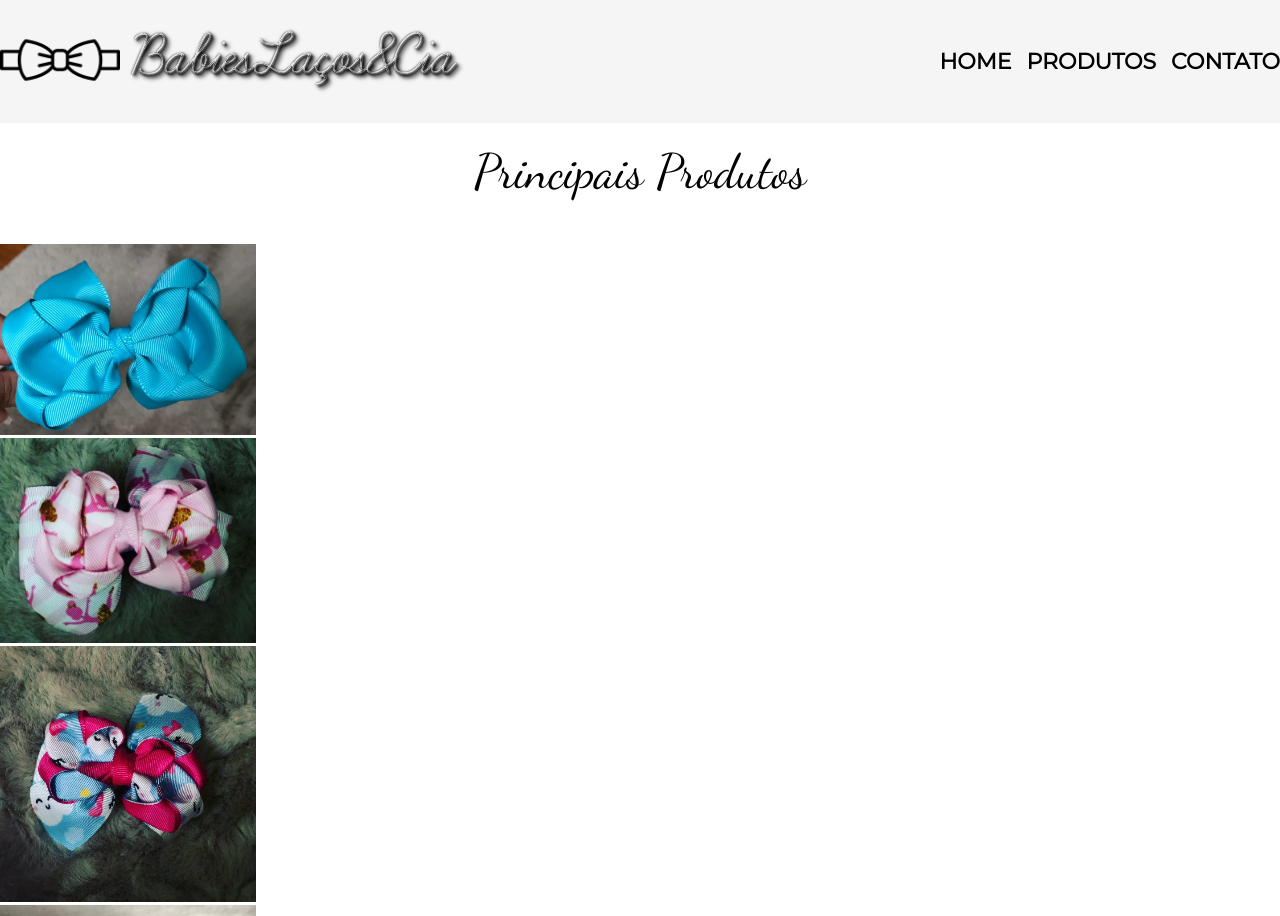
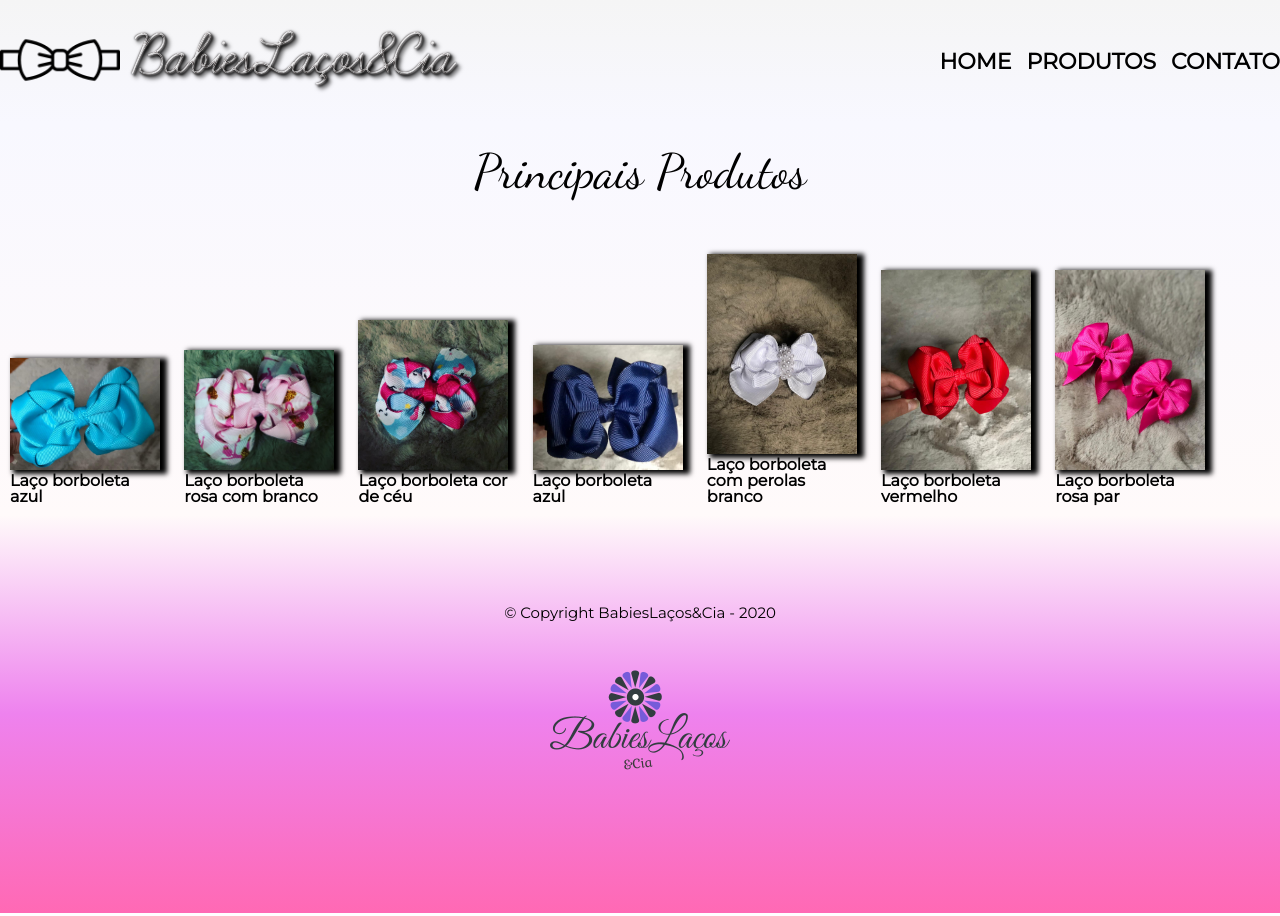
Before and after one commit to FredericoDuarte/FredericoDuarte, a plain HTML site: page ProjectBabiesLaços/produtos.html in a window 1280 px wide. Shown: the top 916 px of the page. Drawn offline with Linux system fonts and the light colour scheme.

Commit message:
Adicionando degrade a pagina de produtos do BabiesLaços&Cia

```diff
--- a/ProjectBabiesLaços/produtos.html
+++ b/ProjectBabiesLaços/produtos.html
@@ -1,5 +1,5 @@
 <!DOCTYPE html>
-<html>
+<html lang="pt-br">
 
 <head>
     <meta charset="UTF-8">
@@ -27,19 +27,42 @@
             </nav>
         </div>
     </header>
+
     <main>
         <h3 class="titulo-principal">Principais Produtos</h3>
-        <div class="produtos-fotos">
-            <ul>
-                <li><img src="./img/Laço01.jpeg"></li>
-                <li><img src="./img/Laço02.jpeg"></li>
-                <li><img src="./img/Laço03.jpeg"></li>
-                <li><img src="./img/Laço04.jpeg"></li>
-                <li><img src="./img/Laço05.jpeg"></li>
-                <li><img src="./img/Laço06.jpeg"></li>
-                <li><img src="./img/Laço07.jpeg"></li>
-            </ul>
+        <div class="box">
+            <img class="foto-lista" src="./img/Laço01.jpeg">
+            <span>Laço borboleta azul</span>
+        </div>
+        <div class="box">
+            <img class="foto-lista" src="./img/Laço02.jpeg">
+            <span>Laço borboleta rosa com branco</span>
+        </div>
+        <div class="box">
+            <img class="foto-lista" src="./img/Laço03.jpeg">
+            <span>Laço borboleta cor de céu</span>
+        </div>
+        <div class="box">
+            <img class="foto-lista" src="/img/Laço04.jpeg">
+            <span>Laço borboleta azul</span>
+        </div>
+        <div class="box">
+            <img class="foto-lista" src="./img/Laço05.jpeg">
+            <span>Laço borboleta com perolas branco</span>
+        </div>
+        <div class="box">
+            <img class="foto-lista" src="./img/Laço06.jpeg">
+            <span>Laço borboleta vermelho</span>
+        </div>
+        <div class="box">
+            <img class="foto-lista" src="./img/Laço07.jpeg">
+            <span>Laço borboleta rosa par</span>
         </div>
     </main>
+
+    <footer>
+        <p class="copyright">&#169; Copyright BabiesLaços&Cia - 2020 </p>
+        <img class="foto-footer" src="./img/LogoExtrapreto.png">
+    </footer>
 </body>
 </html>
--- a/ProjectBabiesLaços/style-produtos.css
+++ b/ProjectBabiesLaços/style-produtos.css
@@ -3,7 +3,7 @@ body {
 }
 
 header {
-    background: #F5F5F5;
+    background: linear-gradient(#F5F5F5, #F8F8FF);
 }
 
 .fotos {
@@ -70,8 +70,29 @@ nav a {
     font-family: 'Dancing Script', cursive;
 }
 
-.produtos-fotos {
-    width: 20%;
-    align-items: center;
-    vertical-align: center;
+main {
+    background: linear-gradient(#F8F8FF, #FFFAFA);
 }
+
+.box {
+    width: 150px;
+    display: inline-block;
+    padding: 10px;
+    font-family: 'Montserrat', sans-serif;
+    font-weight: bold;
+}
+
+.foto-lista {
+    box-shadow: 5px 2px 5px 2px #000000;
+}
+
+footer {
+    background: linear-gradient(#FFFAFA,#EE82EE, #FF69B4);
+    text-align: center;
+    padding: 90px;
+}
+
+.copyright {
+    font-size: 15px;
+    color: #000000;
+}
```
